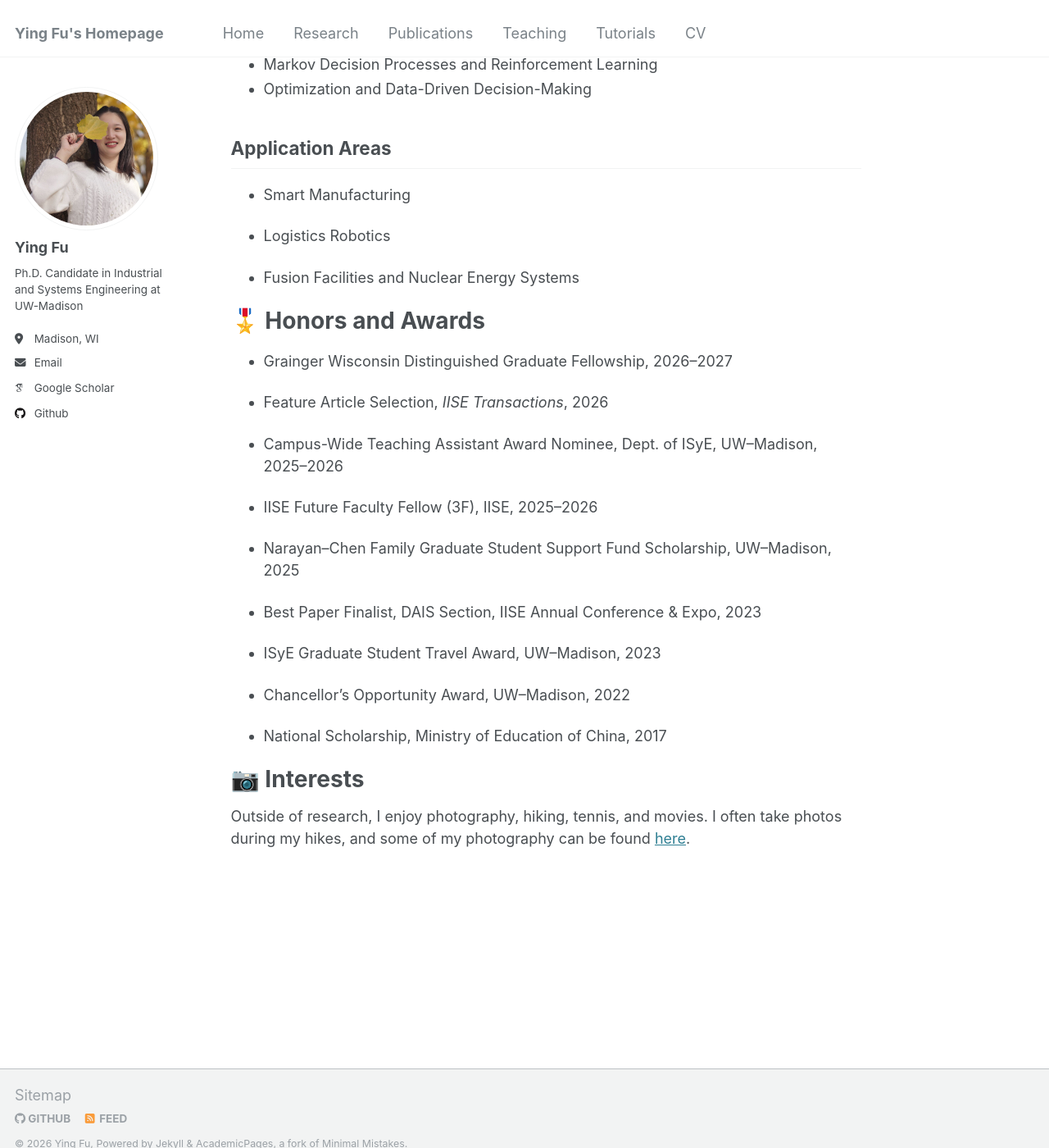
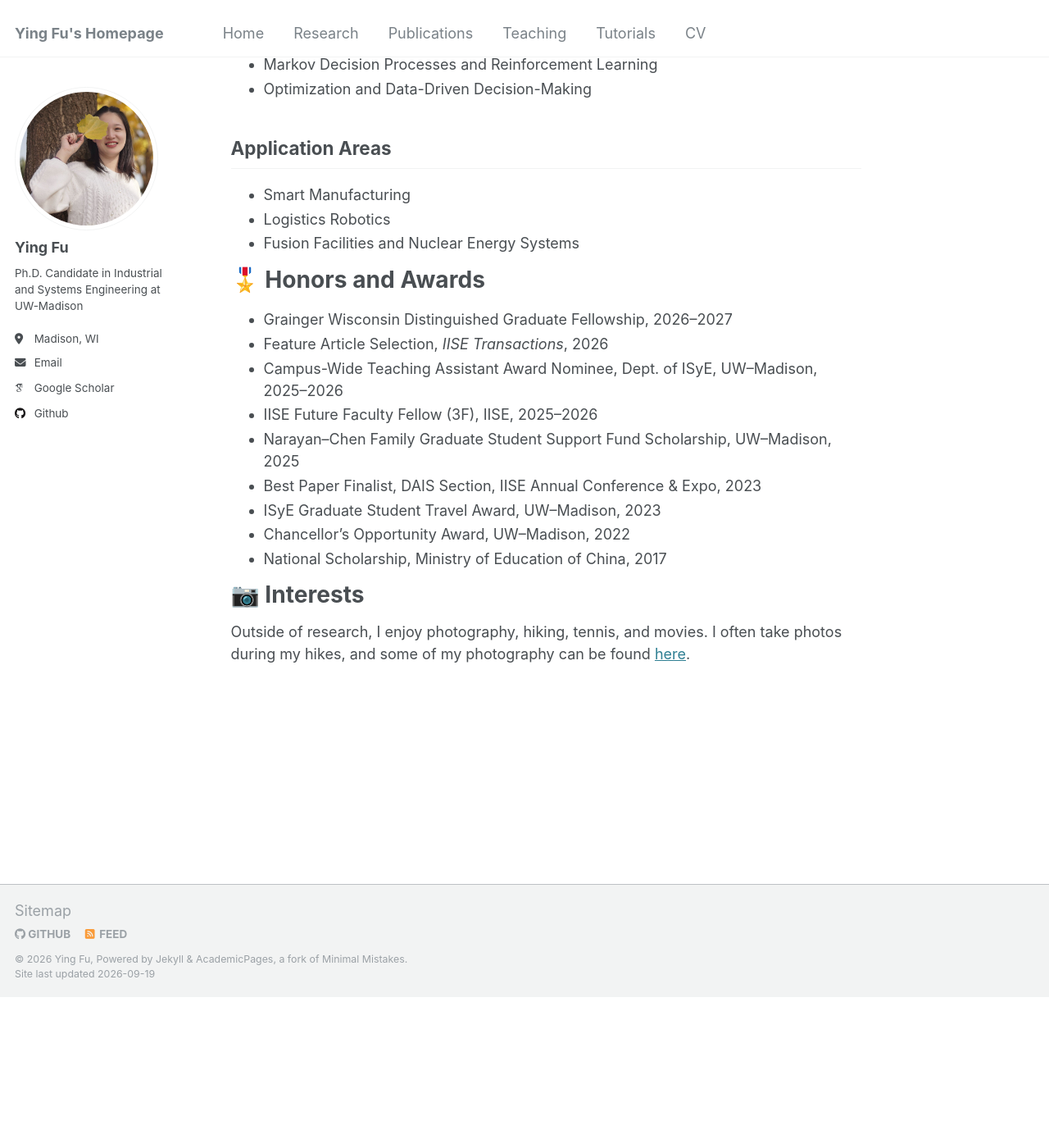
Before and after one commit to YingFuu/YingFuu.github.io, a Jekyll site: the page built from _pages/about.md, in a window 1280 px wide and 1400 px high, scrolled down 490 px. Shown: the whole window at 82% size. Built offline with Jekyll 4.4.1, drawn with Linux system fonts in a browser that asks for light colours; some web fonts are replaced; after the commit the page ends 1706 px from its top, so only the background shows below that.

Commit message:
Remove paragraph margin inside list items
Co-Authored-By: Claude Sonnet 5 <noreply@anthropic.com>

```diff
--- a/assets/css/main.scss
+++ b/assets/css/main.scss
@@ -113,3 +113,4 @@ $accent: #52adc8;
 .page__content ul li, .page__content ol li { margin-bottom: 0.15em; }
 .page__content li ul, .page__content li ol { margin-top: 0.15em; }
 .page__content ul, .page__content ol { margin-bottom: 0.8em; }
+.page__content li > p { margin: 0; }
```
